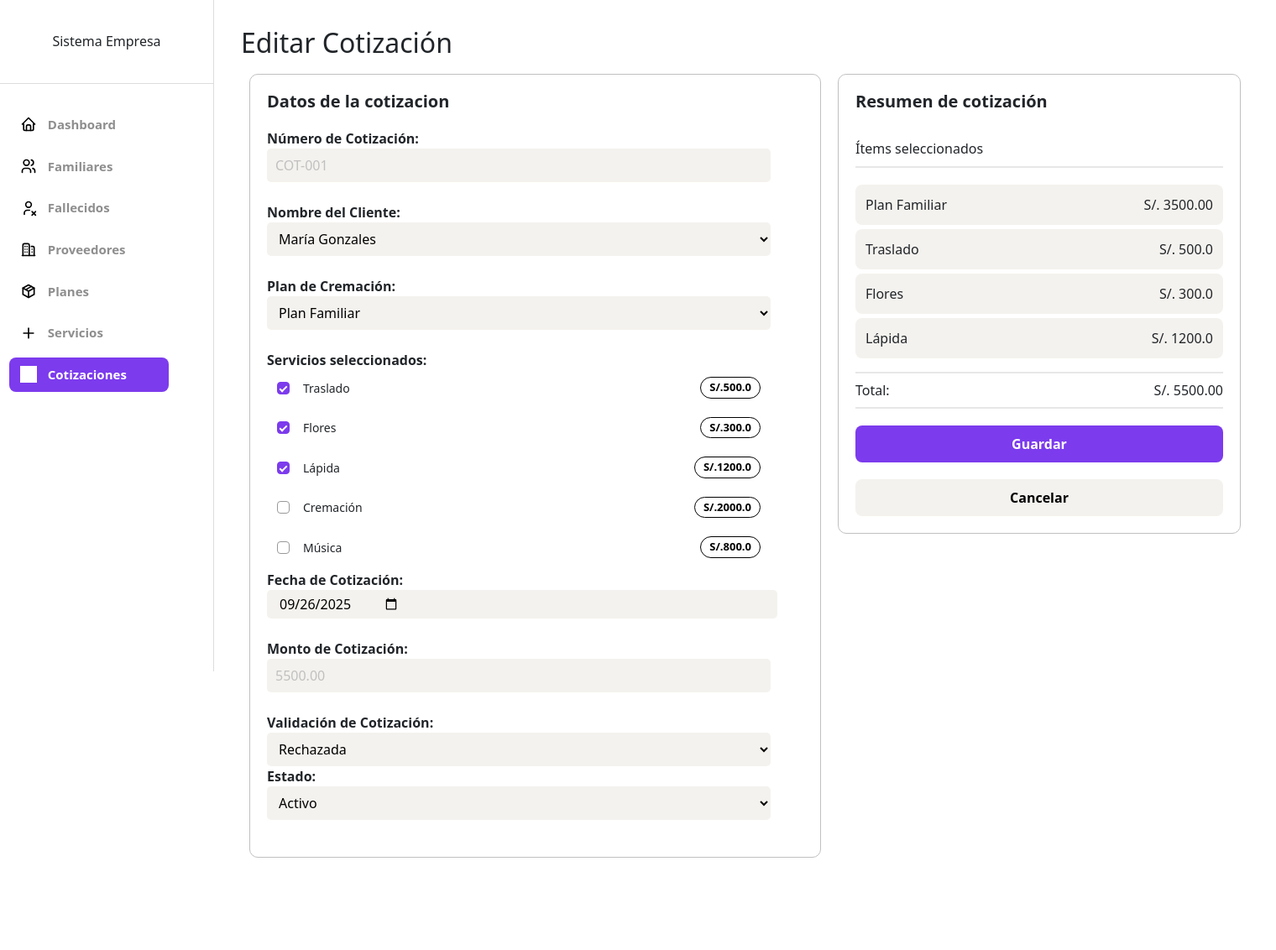
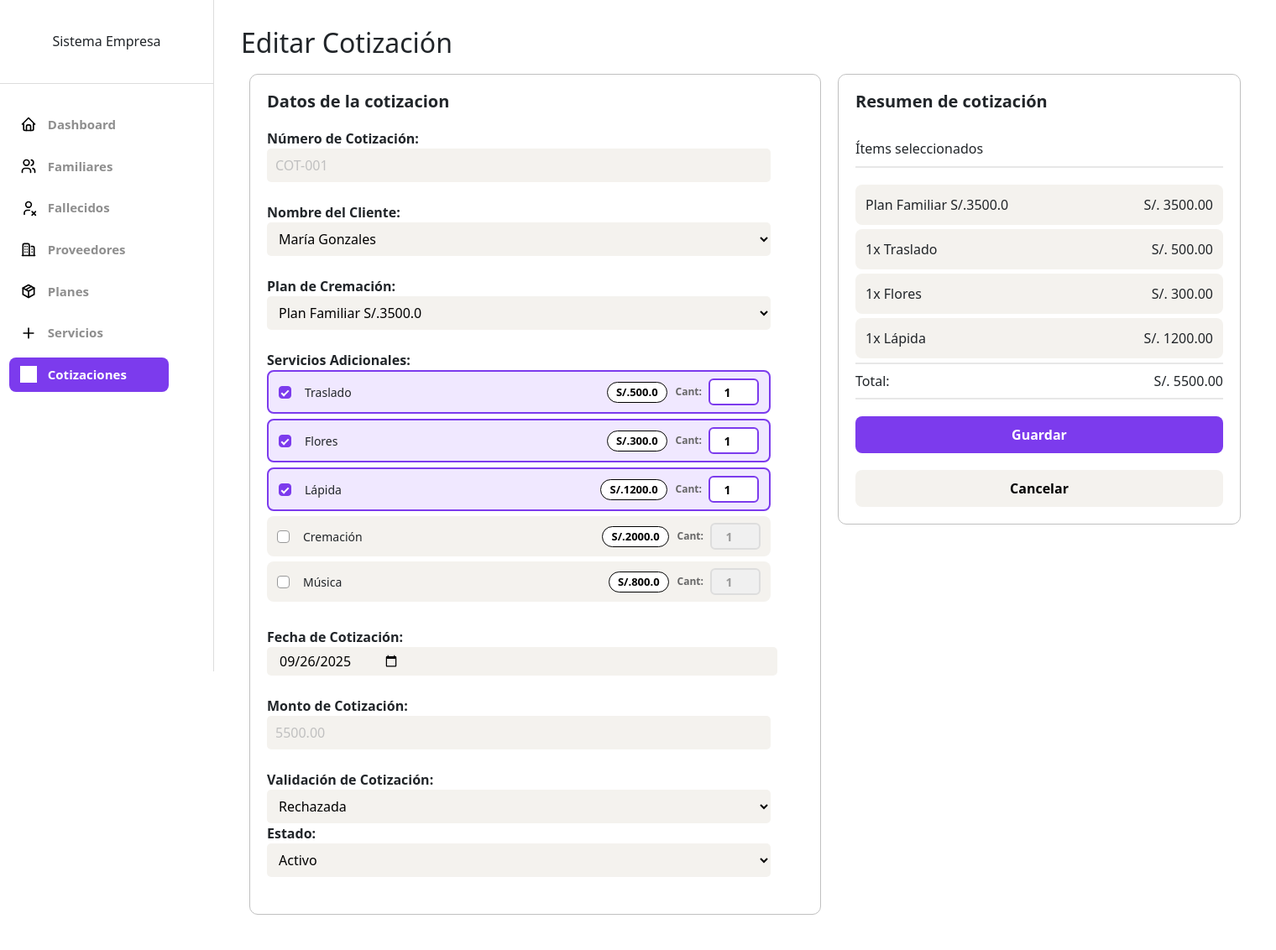
Before and after one commit to frank-Chavez/PROYECTO, a Flask app: page /cotizacion/editar/1 in a window 1520 px wide. Shown: the whole page at 84% size. Before the commit the page ends 1022 px from the top, so only its background shows below. Run offline with Flask 3, Linux system fonts and the light colour scheme; data comes from the database, SQL or seed files in the repository; both versions use the stored data as it was after the commit; parts of the project's set-up code (start-up, migrations or seed data) failed here and were passed over; grey boxes are pictures that could not be loaded.

Commit message:
arreglo de la parte de editar, agregar y ver servicio, para ver la cantidad de un servicio

```diff
--- a/modules/cotizaciones/routes.py
+++ b/modules/cotizaciones/routes.py
@@ -41,15 +41,15 @@ def editar(id):
         validacioncot = request.form['validacion_cot']
         estado = request.form['estado_cot']
         plan_seleccionado = request.form.get("plan_cremacion")
-        servicios_seleccionados = request.form.getlist("servicios_adicionales")
+        servicios_seleccionadoss = request.form.getlist("servicios_adicionales")
         familiares_seleccionados = request.form.getlist("nombre_cliente")
 
-        # Actualizar cotizacion principal
+        # Actualizar cotizacion principal (ahora con el orden correcto)
         conn.execute("""
             UPDATE Cotizacion
-            SET numero_cot = ?, fecha_cot = ?, monto_cot = ?, estado_cot = ?, validacion_cot = ?
+            SET numero_cot = ?, fecha_cot = ?, monto_cot = ?, validacion_cot = ?, estado_cot = ?
             WHERE id_cotizacion = ?
-        """, (numerocot, fechacot, montocot, estado, validacioncot, id))
+        """, (numerocot, fechacot, montocot, validacioncot, estado, id))
 
         # Primero eliminamos los detalles antiguos
         conn.execute("DELETE FROM cotizacion_detalles WHERE id_cotizacion = ?", (id,))
@@ -68,12 +68,13 @@ def editar(id):
                 VALUES (?, ?)
             """, (id, int(f_id)))
 
-        # Insertamos servicios seleccionados
-        for s_id in servicios_seleccionados:
+        # Insertamos servicios seleccionados (ahora con cantidad)
+        for s_id in servicios_seleccionadoss:
+            cantidad = request.form.get(f"cantidad_servicio[{s_id}]", 1)
             conn.execute("""
-                INSERT INTO cotizacion_detalles (id_cotizacion, id_servicio)
-                VALUES (?, ?)
-            """, (id, int(s_id)))
+                INSERT INTO cotizacion_detalles (id_cotizacion, id_servicio, cantidad)
+                VALUES (?, ?, ?)
+            """, (id, int(s_id), int(cantidad)))
 
         conn.commit()
         conn.close()
@@ -94,11 +95,13 @@ def editar(id):
 
     # Traemos servicios asociados
     servicios = conn.execute("""
-        SELECT s.id_servicio, s.tipo_serv, precio_serv
+        SELECT s.id_servicio, s.tipo_serv, precio_serv, cd.cantidad
         FROM cotizacion_detalles cd
         JOIN Servicios s ON cd.id_servicio = s.id_servicio
         WHERE cd.id_cotizacion = ?
     """, (id,)).fetchall()
+
+    servicios_cantidades = {s["id_servicio"]: s["cantidad"] for s in servicios}
 
     # Traemos familiares asociados
     familiares = conn.execute("""
@@ -119,6 +122,7 @@ def editar(id):
         cot=cotizacion,
         plan=plan,
         servicios=servicios,
+        servicios_cantidades=servicios_cantidades,
         familiares=familiares,
         planes_disponibles=planes_disponibles,
         servicios_disponibles=servicios_disponibles,
@@ -154,7 +158,7 @@ def VerDetalles(id):
 
     # Obtener los servicios asociados
     servicios = cur.execute("""
-        SELECT DISTINCT s.id_servicio, s.tipo_serv, s.precio_serv
+        SELECT DISTINCT s.id_servicio, s.tipo_serv, s.precio_serv, cd.cantidad
         FROM cotizacion_detalles cd
         JOIN Servicios s ON cd.id_servicio = s.id_servicio
         WHERE cd.id_cotizacion = ? AND cd.id_servicio IS NOT NULL
@@ -168,6 +172,7 @@ def VerDetalles(id):
         JOIN Familiares f ON cd.id_familiar = f.id_familiar
         WHERE cd.id_cotizacion = ? AND cd.id_familiar IS NOT NULL
     """, (id,)).fetchall()
+
 
 
     conn.close()
@@ -208,7 +213,7 @@ def agregar():
             validacion_cot = request.form.get("validacion_cot")
             estado_cot = request.form.get("estado_cot", 1)
             planes_seleccionado = request.form.get("plan_cremacion")
-            servicios_seleccionado = request.form.getlist("servicios_adicionales")
+            servicios_seleccionados = request.form.getlist("servicio_adicional")
             familiares_seleccionado = request.form.getlist("nombre_cliente")
 
             # Validación: campos obligatorios
@@ -224,7 +229,7 @@ def agregar():
                 )
 
             # Validación: al menos un Plan, Servicio o Familiar
-            if not (planes_seleccionado or servicios_seleccionado or familiares_seleccionado):
+            if not (planes_seleccionado or servicios_seleccionados or familiares_seleccionado):
                 return render_template(
                     "agregar_cotizacion.html",
                     title="Agregar Cotización",
@@ -251,18 +256,19 @@ def agregar():
                 """, (id_cotizacion, int(planes_seleccionado), None, None))
 
             # Insertar detalle de familiares
-            for f_id in set(familiares_seleccionado):  # elimina duplicados
+            for f_id in set(familiares_seleccionado):
                 cur.execute("""
                     INSERT INTO cotizacion_detalles (id_cotizacion, id_plan, id_servicio, id_familiar)
                     VALUES (?, ?, ?, ?)
                 """, (id_cotizacion, None, None, int(f_id)))
 
             # Insertar detalle de servicios
-            for s_id in set(servicios_seleccionado):  # elimina duplicados
+            for s_id in set(servicios_seleccionados):
+                cantidad = request.form.get(f"cantidad_{s_id}",1)
                 cur.execute("""
-                    INSERT INTO cotizacion_detalles (id_cotizacion, id_plan, id_servicio, id_familiar)
-                    VALUES (?, ?, ?, ?)
-                """, (id_cotizacion, None, int(s_id), None))
+                    INSERT INTO cotizacion_detalles (id_cotizacion, id_plan, id_servicio, id_familiar, cantidad)
+                    VALUES (?, ?, ?, ?, ?)
+                """, (id_cotizacion, None, int(s_id), None, int(cantidad)))
 
             # Commit único al final
             conn.commit()
--- a/modules/cotizaciones/static/editar_cotizaciones.css
+++ b/modules/cotizaciones/static/editar_cotizaciones.css
@@ -78,7 +78,7 @@
     color: black;
 }
 
-/*estilo de las opciones de plan*/
+/*estilo de las opciones de servicios*/
 .campo_servicios {
     display: flex;
     align-items: center;
@@ -92,12 +92,27 @@
     user-select: none;
     gap: 10px;
     margin-bottom: 6px;
+    background: #F4F2EE;
+    transition: all 0.3s ease;
 }
-.campo_servicios input {
+
+/* Hover effect */
+.campo_servicios:hover {
+    background: #e8e6e2;
+}
+
+/* Cuando está seleccionado */
+.campo_servicios.checked {
+    background: #f0e8ff;
+    border: 2px solid #7C3BED;
+}
+
+.campo_servicios input[type="checkbox"] {
     position: absolute;
     opacity: 0;
     cursor: pointer;
 }
+
 .checkmark {
     height: 15px;
     width: 15px;
@@ -109,6 +124,7 @@
     justify-content: center;
     transition: all 0.3s;
 }
+
 .checkmark::after {
     content:"";
     width: 5px;
@@ -118,17 +134,21 @@
     transform: rotate(45deg);
     display: none;
 }
+
 .campo_servicios input:checked ~ .checkmark {
     background: #7C3BED;
     border-color: #7C3BED;
 }
+
 .campo_servicios input:checked ~ .checkmark::after {
     display: block;
 }
+
 .nombre {
-    flex-grow: 1; /* ocupa el espacio disponible */
+    flex-grow: 1;
     margin-left: 6px;
 }
+
 .precio {
     background: #ffffff;
     border: 1px solid #000000;
@@ -138,6 +158,52 @@
     color: #000000;
     font-size: 13px;
 }
+
+/* Wrapper para la cantidad */
+.cantidad-wrapper {
+    display: flex;
+    align-items: center;
+    gap: 8px;
+    margin-left: auto;
+}
+
+.cantidad-label {
+    font-size: 12px;
+    color: #666;
+    font-weight: 600;
+}
+
+/* Input de cantidad */
+.cantidad-input {
+    width: 60px;
+    height: 32px;
+    text-align: center;
+    padding: 4px;
+    border-radius: 6px;
+    border: 2px solid #7C3BED;
+    font-weight: bold;
+    font-size: 14px;
+    background: white;
+    transition: all 0.3s ease;
+    appearance: auto;
+    -webkit-appearance: auto;
+    -moz-appearance: auto;
+}
+
+.cantidad-input:focus {
+    outline: none;
+    border-color: #5a1fc7;
+    box-shadow: 0 0 0 3px rgba(124, 59, 237, 0.1);
+}
+
+.cantidad-input:disabled {
+    background: #f0f0f0;
+    border-color: #ddd;
+    color: #999;
+    cursor: not-allowed;
+}
+
+
 
 /*estilo de la opcion de fechas*/
 .campo_fecha{
--- a/modules/cotizaciones/templates/detalles_cotizaciones.html
+++ b/modules/cotizaciones/templates/detalles_cotizaciones.html
@@ -31,7 +31,7 @@
     <p><strong>Servicios seleccionados:</strong>
     {% if servicios %}
         {% for s in servicios %}
-            {{ s.tipo_serv }}{% if not loop.last %}, {% endif %}
+             {{ s.cantidad }} {{ s.tipo_serv }}{% if not loop.last %}, {% endif %}
         {% endfor %}
     {% else %}
         No hay servicios seleccionados
--- a/modules/cotizaciones/templates/editar_cotizaciones.html
+++ b/modules/cotizaciones/templates/editar_cotizaciones.html
@@ -30,31 +30,46 @@
                 <br><br>
 
                 <label for="plan_cremacion" class="text">Plan de Cremación:</label><br>
-                <select name="plan_cremacion" id="plan_cremacion" class="campo_plan" required>
+                <select name="plan_cremacion" id="plan_cremacion" class="campo_plan" >
+                    <option value="">No tiene un planes</option>
                     {% for p in planes_disponibles %}
                         <option value="{{ p['id_plan'] }}"
                                 data-precio="{{ p['precio_plan'] }}"
                                 {% if plan and plan['id_plan'] == p['id_plan'] %}selected{% endif %}>
-                            {{ p['tipo_plan'] }}
+                            {{ p['tipo_plan'] }} S/.{{p['precio_plan']}}
                         </option>
                     {% endfor %}
                 </select>
                 <br><br>
 
-                <label for="servicios_adicionales" class="text">Servicios seleccionados:</label><br>
+                <label for="servicios_adicionales" class="text">Servicios Adicionales:</label><br>
                 {% for s in servicios_disponibles %}
                 <label class="campo_servicios">
-                    <input type="checkbox" name="servicios_adicionales" value="{{ s['id_servicio'] }}"
-                    data-precio="{{ s['precio_serv'] }}"
-                    {% for serv in servicios %}
-                        {% if serv['id_servicio'] == s['id_servicio'] %}checked{% endif %}
-                    {% endfor %}>
+                    <input type="checkbox"
+                           name="servicios_adicionales"
+                           value="{{ s['id_servicio'] }}"
+                           data-precio="{{ s['precio_serv'] }}"
+                           {% if s['id_servicio'] in servicios_cantidades %}checked{% endif %}>
+
                     <span class="checkmark"></span>
                     <span class="nombre">{{ s['tipo_serv'] }}</span>
                     <span class="precio">S/.{{ s['precio_serv'] }}</span>
+
+                    <!-- Input de cantidad mejorado -->
+                    <div class="cantidad-wrapper">
+                        <span class="cantidad-label">Cant:</span>
+                        <input type="number"
+                               class="cantidad-input"
+                               name="cantidad_servicio[{{ s['id_servicio'] }}]"
+                               min="1"
+                               max="99"
+                               value="{{ servicios_cantidades.get(s['id_servicio'], 1) }}"
+                               data-servicio="{{ s['id_servicio'] }}"
+                               {% if s['id_servicio'] not in servicios_cantidades %}disabled{% endif %}>
+                    </div>
                 </label>
                 {% endfor %}
-
+                <br>
 
                 <label for="fecha_cot" class="text">Fecha de Cotización:</label><br>
                 <input type="date" name="fecha_cot" value="{{ cot['fecha_cot'] }}" class="campo_fecha" required><br><br>
@@ -68,7 +83,6 @@
                     <option value="Aprobada" {{ 'selected' if cot['validacion_cot'] == 'Aprobada' else '' }}>Aprobada</option>
                     <option value="Rechazada" {{ 'selected' if cot['validacion_cot'] == 'Rechazada' else '' }}>Rechazada</option>
                 </select>
-
 
                 <label for="estado_cot" class="text">Estado:</label><br>
                 <select name="estado_cot" class="campo_estado" required>
@@ -89,7 +103,6 @@
         </section>
     </div>
 
-
     <script>
     document.addEventListener("DOMContentLoaded", () => {
         const resumenDiv = document.getElementById("resumen");
@@ -97,64 +110,108 @@
         const planSelect = document.querySelector("select[name='plan_cremacion']");
         const serviciosCheckboxes = document.querySelectorAll("input[name='servicios_adicionales']");
         const nombreCliente = document.querySelector("select[name='nombre_cliente']");
+        const cantidadInputs = document.querySelectorAll(".cantidad-input");
+
+        // Función para habilitar/deshabilitar inputs de cantidad
+        function toggleCantidadInputs() {
+            serviciosCheckboxes.forEach(checkbox => {
+                const servicioId = checkbox.value;
+                const cantidadInput = document.querySelector(`.cantidad-input[data-servicio="${servicioId}"]`);
+                const parentLabel = checkbox.closest('.campo_servicios');
+
+                if (cantidadInput) {
+                    if (checkbox.checked) {
+                        cantidadInput.disabled = false;
+                        parentLabel.classList.add('checked');
+                    } else {
+                        cantidadInput.disabled = true;
+                        parentLabel.classList.remove('checked');
+                    }
+                }
+            });
+        }
 
         function actualizarMontoYResumen() {
             let total = 0;
             let resumenHTML = "";
 
-           // Plan
+            // Plan seleccionado
             if (planSelect.value) {
                 const plan = planSelect.options[planSelect.selectedIndex];
                 const precioPlan = parseFloat(plan.dataset.precio || 0);
 
-                total += precioPlan; // solo sumas una vez
+                total += precioPlan;
 
                 resumenHTML += `
                     <div class="resumen-item">
                         <span class="resumen-label">${plan.text}</span>
-                        <span class="">S/. ${precioPlan.toFixed(2)}</span>
+                        <span>S/. ${precioPlan.toFixed(2)}</span>
                     </div>
                 `;
             }
 
+            // Servicios seleccionados con cantidad
+            let servicios = [];
+            serviciosCheckboxes.forEach(checkbox => {
+                if (checkbox.checked) {
+                    const precioUnit = parseFloat(checkbox.dataset.precio || 0);
+                    const servicioId = checkbox.value;
+                    const cantidadInput = document.querySelector(`.cantidad-input[data-servicio="${servicioId}"]`);
+                    const cantidad = parseInt(cantidadInput?.value || 1, 10);
 
+                    const subtotal = precioUnit * cantidad;
+                    total += subtotal;
 
-            // Servicios
-            let servicios = [];
-            serviciosCheckboxes.forEach(chk => {
-                if (chk.checked) {
-                    total += parseFloat(chk.dataset.precio || 0);
-                    const nombre = chk.parentNode.querySelector(".nombre")?.textContent || "";
-                    const precio = chk.dataset.precio || "0";
+                    const nombre = checkbox.parentNode.querySelector(".nombre")?.textContent || "";
                     servicios.push(`
-                    <div class="resumen-item">
-                        <span class="">${nombre}</span>
-                        <span class="">S/. ${precio}</span>
-                    </div>`);
+                        <div class="resumen-item">
+                            <span>${cantidad}x ${nombre}</span>
+                            <span>S/. ${subtotal.toFixed(2)}</span>
+                        </div>
+                    `);
                 }
             });
+
             if (servicios.length > 0) {
-                resumenHTML += `${servicios.join("")}</p>`;
+                resumenHTML += servicios.join("");
             }
 
-            // Total
+            // Total general
             montoInput.value = total.toFixed(2);
             resumenHTML += `
             <div class="total">
-                <span class="">Total:</span>
-                <span class="">S/. ${montoInput.value}</span>
+                <span>Total:</span>
+                <span>S/. ${montoInput.value}</span>
             </div>`;
 
-            // Mostrar en resumen
             resumenDiv.innerHTML = resumenHTML || "<p>No hay selección todavía.</p>";
         }
 
-        // Eventos
-        nombreCliente.addEventListener("change", actualizarMontoYResumen);
-        planSelect.addEventListener("change", actualizarMontoYResumen);
-        serviciosCheckboxes.forEach(chk => chk.addEventListener("change", actualizarMontoYResumen));
+        // Event listeners
+        nombreCliente?.addEventListener("change", actualizarMontoYResumen);
+        planSelect?.addEventListener("change", actualizarMontoYResumen);
 
-        // Inicializar
+        serviciosCheckboxes.forEach(checkbox => {
+            checkbox.addEventListener("change", () => {
+                toggleCantidadInputs();
+                actualizarMontoYResumen();
+            });
+        });
+
+        cantidadInputs.forEach(input => {
+            input.addEventListener("input", actualizarMontoYResumen);
+
+            // Validar que no sea menor a 1
+            input.addEventListener("blur", function() {
+                if (parseInt(this.value) < 1 || isNaN(this.value)) {
+                    this.value = 1;
+                    actualizarMontoYResumen();
+                }
+            });
+        });
+
+        // Inicializar estado
+        toggleCantidadInputs();
         actualizarMontoYResumen();
     });
     </script>
--- a/script.sql
+++ b/script.sql
@@ -74,7 +74,9 @@ CREATE TABLE cotizacion_detalles (
     id_detalle INTEGER PRIMARY KEY AUTOINCREMENT,
     id_cotizacion INTEGER,
     id_plan INTEGER,
-    id_servicio INTEGER, id_familiar INTEGER,
+    id_servicio INTEGER,
+    id_familiar INTEGER,
+    cantidad INTEGER DEFAULT 1,
     FOREIGN KEY (id_cotizacion) REFERENCES Cotizacion(id_cotizacion),
     FOREIGN KEY (id_plan) REFERENCES Planes(id_plan),
     FOREIGN KEY (id_servicio) REFERENCES Servicios(id_servicio)
```
Also changed, not shown: modules/cotizaciones/static/agregar_cotizaciones.css (+37 -1 lines), modules/cotizaciones/templates/agregar_cotizacion.html (+22 -14 lines), database.db.
